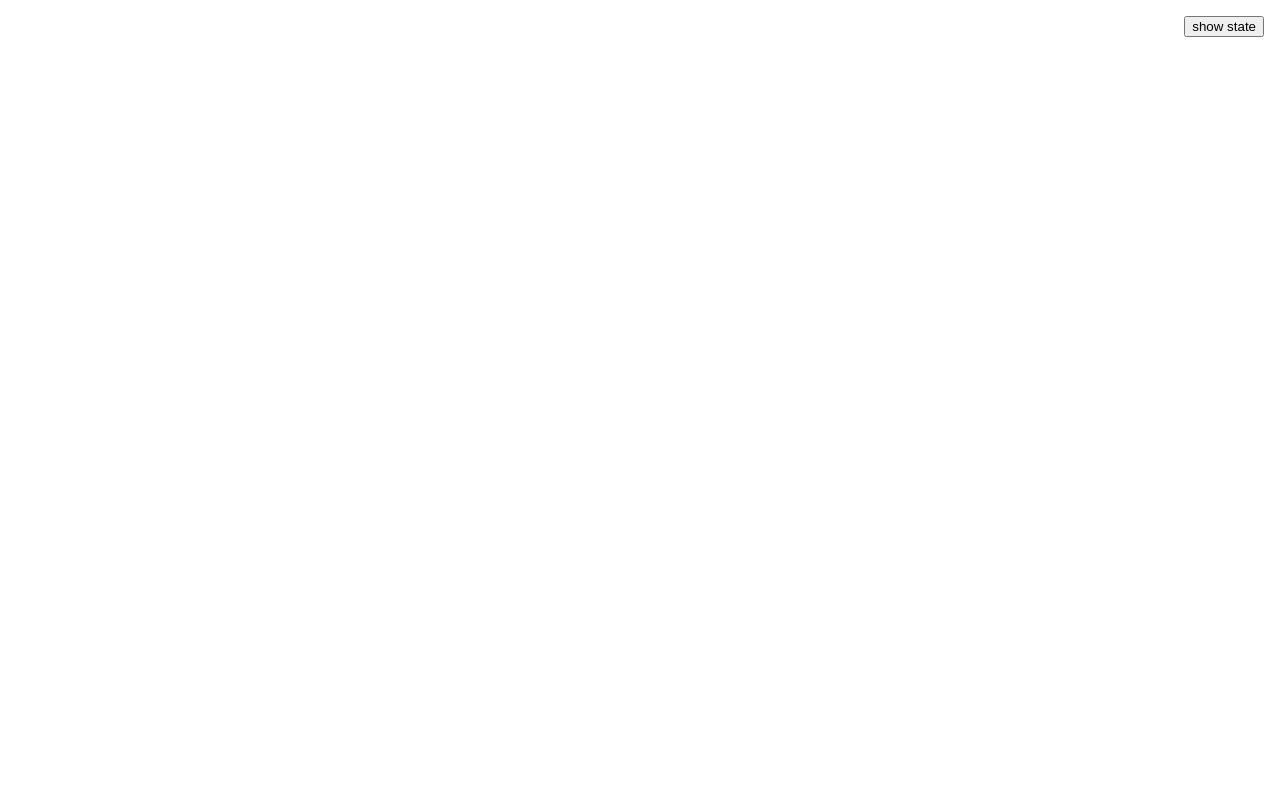
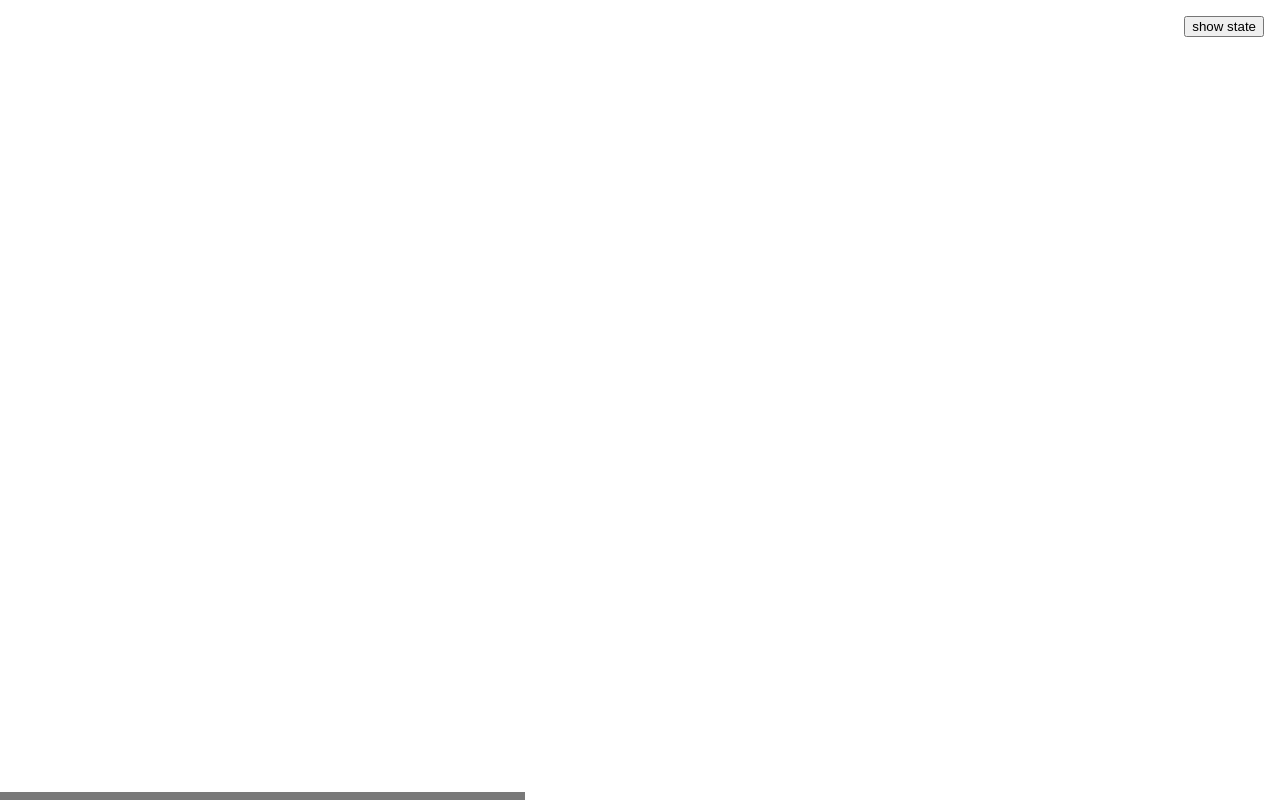
Before and after one commit to jeremyosborne/procrastination-game, a React app: page / in a window 1280 px wide. Built offline with nearby package versions, Linux system fonts and the light colour scheme.

Commit message:
almost publishable

```diff
--- a/src/apps/achievements/Achievement/Drawer/Drawer.css
+++ b/src/apps/achievements/Achievement/Drawer/Drawer.css
@@ -27,8 +27,9 @@
 /* When !open, button is edged into view on the left side from the closed drawer. */
 .button {
   align-items: center;
-  background-color: rgb(240,240,240);
+  background-color: rgb(33,33,33);
   border-radius: 0 100% 100% 0;
+  color: rgb(255,255,255);
   display: flex;
   height: 4.6rem;
   justify-content: center;
--- a/src/apps/achievements/Achievements/StayinAlive.jsx
+++ b/src/apps/achievements/Achievements/StayinAlive.jsx
@@ -1,4 +1,3 @@
-import ACHIEVEMENT_IDS from './achievement-ids'
 import Achievement from 'achievements/Achievement'
 import {useAppState} from 'achievements/state'
 import * as achievements from 'achievements/state/achievements'
@@ -53,8 +52,9 @@ const calcLongestMatch = (a, b) => {
 export const StayinAlive = () => {
   const {dispatch, state} = useAppState()
   const [progress, setProgress] = React.useState(0)
+  const ACHIEVEMENT_ID = achievements.IDS.STAYIN_ALIVE
 
-  const achieved = _.get(state, `achievements.${ACHIEVEMENT_IDS.STAYIN_ALIVE}`) || false
+  const achieved = _.get(state, `achievements.${ACHIEVEMENT_ID}`) || false
   const keys = _.takeRight(_.get(state, 'events.keydowns') || [], ACHIEVEMENT_CODE.length)
 
   React.useEffect(() => {
@@ -66,15 +66,15 @@ export const StayinAlive = () => {
     setProgress(progress)
 
     if (progress === 1) {
-      dispatch(achievements.achieved(ACHIEVEMENT_IDS.STAYIN_ALIVE))
+      dispatch(achievements.achieved(ACHIEVEMENT_ID))
       dispatch(notify('Achievement unlocked: Stayin\' Alive'))
     }
-  }, [achieved, dispatch, keys])
+  }, [ACHIEVEMENT_ID, achieved, dispatch, keys])
 
   return (
     <Achievement.Layout.Card>
       <Achievement.Layout.Content>
-        {achieved ? <div>30 Lives!</div> : <div>You know the code...</div>}
+        {achieved ? <div>Stayin' Alive (with cheat codes) unlocked!</div> : <div>You know the code...</div>}
       </Achievement.Layout.Content>
       <Achievement.Layout.ProgressBar progress={progress} />
     </Achievement.Layout.Card>
--- a/src/apps/achievements/Achievements/UnlockAchievements.jsx
+++ b/src/apps/achievements/Achievements/UnlockAchievements.jsx
@@ -1,44 +1,27 @@
-import ACHIEVEMENT_IDS from './achievement-ids'
 import Achievement from 'achievements/Achievement'
 import {useAppState} from 'achievements/state'
 import * as achievements from 'achievements/state/achievements'
 import {notify} from 'achievements/state/notifications'
-import _ from 'lodash'
 import React from 'react'
-
-export const ACHIEVEMENT_NUM_TICKS = 10
 
 export const UnlockAchievements = () => {
   const {dispatch, state} = useAppState()
-  const [progress, setProgress] = React.useState(0)
 
-  const ticks = _.get(state, 'events.ticks') || 0
-  const achieved = _.get(state, `achievements.${ACHIEVEMENT_IDS.UNLOCK_ACHIEVEMENTS}`) || false
+  const ACHIEVEMENT_ID = achievements.IDS.UNLOCK_ACHIEVEMENTS
+  const achieved = achievements.isAchieved(state, ACHIEVEMENT_ID) || false
+  // Cap progress at 1 since we display it.
+  const progress = Math.min(1, achievements.unlockAchievementsProgress(state))
 
   React.useEffect(() => {
     if (achieved) {
       return
     }
 
-    // If not yet achieved, set previous progress.
-    const updatedProgress = _.floor(ticks / ACHIEVEMENT_NUM_TICKS, 2)
-    setProgress(updatedProgress)
-
-    // Bare dependencies is on purpose: run once at mount with the initial state.
-  }, []) // eslint-disable-line react-hooks/exhaustive-deps
-
-  React.useEffect(() => {
-    if (achieved) {
-      return
+    if (progress === 1) {
+      dispatch(achievements.achieved(ACHIEVEMENT_ID))
+      dispatch(notify('Achievements unlocked! Maybe you can find more achievements?'))
     }
-
-    const updatedProgress = _.floor(ticks / ACHIEVEMENT_NUM_TICKS, 2)
-    setProgress(updatedProgress)
-    if (updatedProgress === 1) {
-      dispatch(achievements.achieved(ACHIEVEMENT_IDS.UNLOCK_ACHIEVEMENTS))
-      dispatch(notify('Achievements unlocked! Go unlock some more achievements.'))
-    }
-  }, [achieved, dispatch, ticks])
+  }, [ACHIEVEMENT_ID, achieved, dispatch, progress])
 
   return (
     <Achievement.Layout.Card>
--- a/src/apps/achievements/Achievements/achievement-ids.js
+++ /dev/null
@@ -1,6 +0,0 @@
-export const ACHIEVEMENT_IDS = {
-  UNLOCK_ACHIEVEMENTS: 'unlock-achievements',
-  STAYIN_ALIVE: 'stayin-alive'
-}
-
-export default ACHIEVEMENT_IDS
--- a/src/apps/achievements/Achievements/index.js
+++ b/src/apps/achievements/Achievements/index.js
@@ -1,9 +1,7 @@
-import ACHIEVEMENT_IDS from './achievement-ids'
 import StayinAlive from './StayinAlive'
 import UnlockAchievements from './UnlockAchievements'
 
 export default {
-  ACHIEVEMENT_IDS,
   StayinAlive,
   UnlockAchievements,
 }
--- a/src/apps/achievements/App.jsx
+++ b/src/apps/achievements/App.jsx
@@ -4,10 +4,8 @@ import AppStateView from 'achievements/AppStateView'
 import EventListener from 'achievements/EventListener'
 import Notifier from 'achievements/Notifier'
 import {AppState, reducer} from 'achievements/state'
-import _ from 'lodash'
+import * as achievements from 'achievements/state/achievements'
 import React from 'react'
-
-const isAchieved = (state, id) => !!_.get(state, `achievements.${id}`)
 
 export const App = () => {
   const initialState = {}
@@ -15,21 +13,29 @@ export const App = () => {
 
   // We show two different views depending on whether the first achievement has
   // been unlocked or not.
-  const achievementsUnlocked = isAchieved(state, Achievements.ACHIEVEMENT_IDS.UNLOCK_ACHIEVEMENTS)
+  const unlockAchievements = achievements.isAchieved(state, achievements.IDS.UNLOCK_ACHIEVEMENTS)
+  const unlockAchievementsProgress = achievements.unlockAchievementsProgress(state)
 
   return (
     <AppState.Provider value={{state, dispatch}}>
       <EventListener />
       <AppStateView />
       <Notifier />
+      {/*
+        When the achievements have not been unlocked, show a progress bar at
+        the bottom of the screen to hint that something is happening.
+
+        When the achievements are unlocked, hide the progress bar and show the
+        achievements drawer.
+      */}
       <div
         style={{
-          position: 'fixed',
           bottom: 0,
           left: 0,
+          position: 'fixed',
           // The components manage their achievability, so they need to be
           // mounted in the page (display: none no workee).
-          visibility: achievementsUnlocked ? 'visible' : 'hidden',
+          visibility: unlockAchievements ? 'visible' : 'hidden',
           width: '100%',
         }}
       >
@@ -38,6 +44,17 @@ export const App = () => {
           <Achievements.StayinAlive />
         </Achievement.Drawer>
       </div>
+      <div
+        style={{
+          bottom: 0,
+          display: unlockAchievements ? 'none' : 'block',
+          left: 0,
+          position: 'fixed',
+          width: '100%',
+        }}
+      >
+        {unlockAchievements ? null : <Achievement.Layout.ProgressBar progress={unlockAchievementsProgress} />}
+      </div>
     </AppState.Provider>
   )
 }
--- a/src/apps/achievements/state/achievements/index.js
+++ b/src/apps/achievements/state/achievements/index.js
@@ -1,8 +1,16 @@
+// @flow
+import {ticks} from '../events'
+import _ from 'lodash'
+
 export const REDUCER_KEY = 'achievements'
 
+export const IDS = {
+  UNLOCK_ACHIEVEMENTS: 'unlock-achievements',
+  STAYIN_ALIVE: 'stayin-alive'
+}
+
 export const ACHIEVEMENTS_ACHIEVED = 'jo/achievements/achieved'
-
-export const achieved = (id) => {
+export const achieved = (id: string) => {
   return {
     type: ACHIEVEMENTS_ACHIEVED,
     payload: {
@@ -11,7 +19,7 @@ export const achieved = (id) => {
   }
 }
 
-export const reducer = (state = {}, action) => {
+export const reducer = (state: any = {}, action: any) => {
   switch (action.type) {
     case ACHIEVEMENTS_ACHIEVED:
       return {
@@ -26,3 +34,27 @@ export const reducer = (state = {}, action) => {
 }
 
 export default reducer
+
+//
+// Selectors
+//
+
+/**
+ * Whether a particular achievement been reported as having been completed or
+ * not.
+ *
+ * `id` can be the actual achievement id or can be a key look up into the
+ * achievements `IDS` structure.
+ */
+export const isAchieved = (state: any, id: string): boolean => !!_.get(state, `${REDUCER_KEY}.${IDS[id] || id}`)
+
+//
+// Unlocking the achievements makes other achievements available and visible.
+// Provide extra helpers for other parts of the app that need to check on the
+// status of unlocked achievements.
+//
+// How many ticks before the achievements are officially unlocked?
+export const UNLOCK_ACHIEVEMENT_REQUIRED_TICKS = 17
+//
+// 0 not done, 1 done, anything in between progress.
+export const unlockAchievementsProgress = (state: any): number => _.floor(ticks(state) / UNLOCK_ACHIEVEMENT_REQUIRED_TICKS, 2)
--- a/src/apps/achievements/state/events/index.js
+++ b/src/apps/achievements/state/events/index.js
@@ -2,16 +2,18 @@ import _ from 'lodash'
 
 export const REDUCER_KEY = 'events'
 
+export const IDS = {
+  UNLOCK_ACHIEVEMENTS: 'unlock-achievements',
+  STAYIN_ALIVE: 'stayin-alive'
+}
+
 export const CLICK = 'jo/events/click'
-export const KEY_DOWN = 'jo/events/key-down'
-export const RESET = 'jo/events/reset'
-export const TICK = 'jo/events/tick'
-
 export const click = (e) => ({
   type: CLICK,
   payload: e || {}
 })
 
+export const KEY_DOWN = 'jo/events/key-down'
 export const keyDown = (e) => ({
   type: KEY_DOWN,
   payload: {
@@ -20,7 +22,13 @@ export const keyDown = (e) => ({
   }
 })
 
-export const tick = (e) => ({
+export const RESET = 'jo/events/reset'
+export const reset = () => ({
+  type: RESET
+})
+
+export const TICK = 'jo/events/tick'
+export const tick = () => ({
   type: TICK
 })
 
@@ -47,3 +55,9 @@ export const reducer = (state = {}, action) => {
       return state
   }
 }
+
+//
+// Selectors
+//
+// Ticks are used throughout, allow access as a number at all times.
+export const ticks = (state: any): number => _.get(state, 'events.ticks', 0)
```
Also changed, not shown: src/apps/achievements/Achievements/README.md, 1 other file (tests, documents, lock files or other folders).
